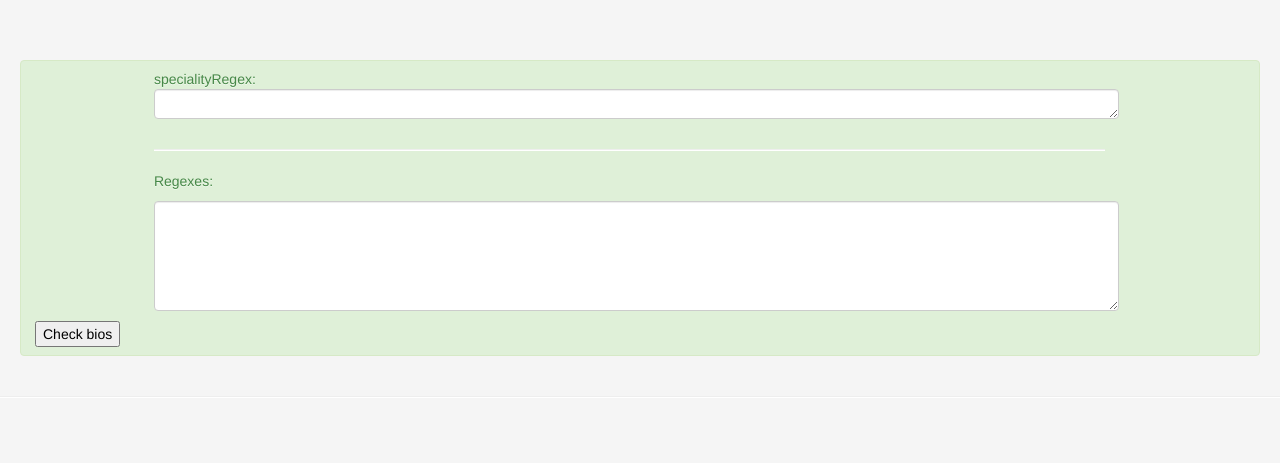
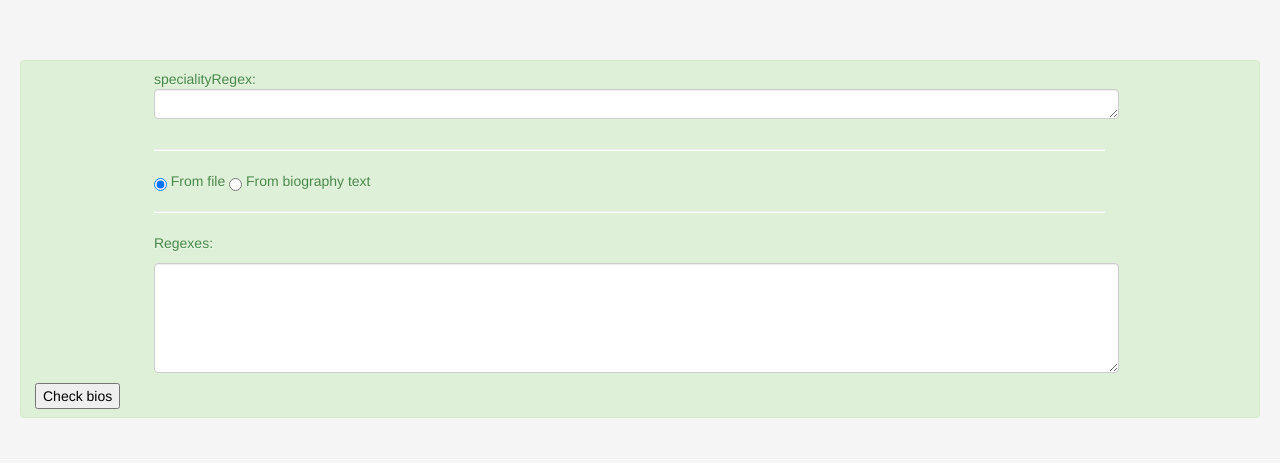
Before and after one commit to BohdanaKuzmenko/extractor, a Flask app: page / in a window 1280 px wide. Shown: the top 463 px of the page. Run offline with Flask 2, Linux system fonts and the light colour scheme; parts of the project's set-up code (start-up, migrations or seed data) failed here and were passed over; some libraries are stand-ins or nearby versions.

Commit message:
bio from text added

```diff
--- a/app/routes/routes.py
+++ b/app/routes/routes.py
@@ -28,25 +28,22 @@ def index():
 def check_bios():
     t1 = datetime.datetime.now()
     specialities_regex_filter = request.form.get('spec_regex')
+    source = request.form.get('source')
+    source_text = request.form.get('source_text')
+
     raw_regex = request.form.get('regexes')
     joined_regexes, content_regexes = get_regexes_frames(raw_regex)
-    needed_bios = get_bios()
+    needed_bios = get_bios(source, source_text)
+
     ldb_result = get_bios_per_spec(specialities_regex_filter)
     extractor = Extractor(joined_regexes, content_regexes)
     ai_result = extractor.get_ai_results(needed_bios)
-    # equals, ai_only, ldb_only, ldb_only_table = Statistics.get_all_statistics(ai_result, ldb_result, "profileUrl")
     t2 = datetime.datetime.now()
     print("Time: " + str(t2 - t1))
     if not ai_result.empty or not ldb_result.empty:
         return render_template("result_tmp.html", speciality=specialities_regex_filter,
                                regex=raw_regex,
                                ai_data=ai_result.to_html())
-                               # # ldb_data=ldb_result.to_html(escape=False),
-                               # ai_data_len=ai_result['profileUrl'].count(),
-                               # ai_data_bios_len=len(set(ai_result['profileUrl'].values.tolist())),
-                               # ldb_data_len=ldb_result['profileUrl'].count(),
-                               # equals=equals, ai_only=ai_only, ldb_only=ldb_only,
-                               # ldb_only_table=ldb_only_table.to_html(escape=False))
     return redirect(url_for('index'))
 
 
--- a/app/templates/index.html
+++ b/app/templates/index.html
@@ -22,33 +22,54 @@
 <body>
 <div class="container-fluid">
     <div class="row-fluid alert alert-success ">
+
         <form id="frmMain" name="frmMain" action="/checkbios" method="post">
             <!--Regex specialities-->
             <section class="ldb tm-content-box margin-b-10">
                 specialityRegex: <textarea id="spec_regex" name="spec_regex" rows="1" tyle="width:100%; height: 150px;">{{speciality}}</textarea>
             </section>
             <hr>
-
+            <section class="tm-content-box margin-b-10">
+                <input type="radio" id="from_file" name="source" value="from_file" onclick="toggleSrcTextVisibility();"
+                       checked="true"/> From file
+                <input type="radio" id="from_text" name="source" value="from_text"
+                       onclick="toggleSrcTextVisibility();"/> From biography text
+                <br>
+                <textarea id="source_text" name="source_text" rows="5"
+                          style="visibility:hidden; display:none"></textarea>
+            </section>
             <!--Regexes area-->
+            <hr>
             <section class="tm-content-box margin-b-10">
                 <p class="tm-section-description">Regexes:</p>
                 <textarea id="regex" name="regexes" rows="5">{{regex}}</textarea>
             </section>
 
+        </form>
 
-        </form>
+        <script>
+            function toggleSrcTextVisibility() {
+
+                var sourceText = document.getElementById('source_text');
+                var file = document.getElementById('from_file');
+
+                if (file.checked) {
+                    sourceText.style.visibility = "hidden";
+                    sourceText.style.display = "none";
+                } else {
+                    sourceText.style.visibility = "visible";
+                    sourceText.style.display = "block";
+                }
+            }
+
+        </script>
 
         <section>
             <button id="start_checking" class="button" form="frmMain" onclick=""><span>Check bios </span></button>
         </section>
     </div>
     <div class="row-fluid">
-        <!--<div class="span9" id="content">-->
-
         {% block data %}{% endblock %}
-
-        <!-- /block -->
-
     </div>
 </div>
 <hr>
```
Also changed, not shown: app/services/check_bios/data_filter.py (+8 -4 lines), app/services/check_bios/main.py (+9 -9 lines).
